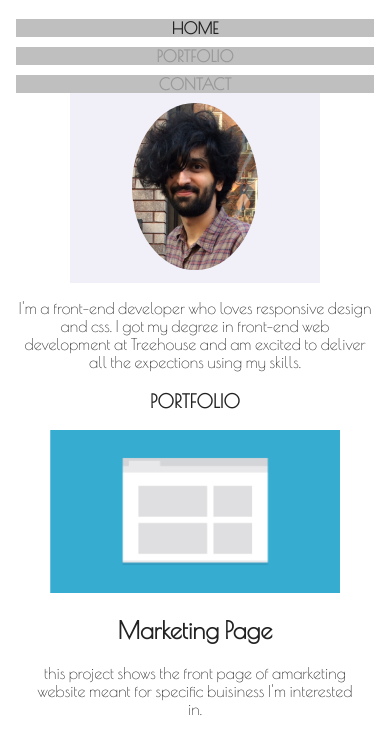
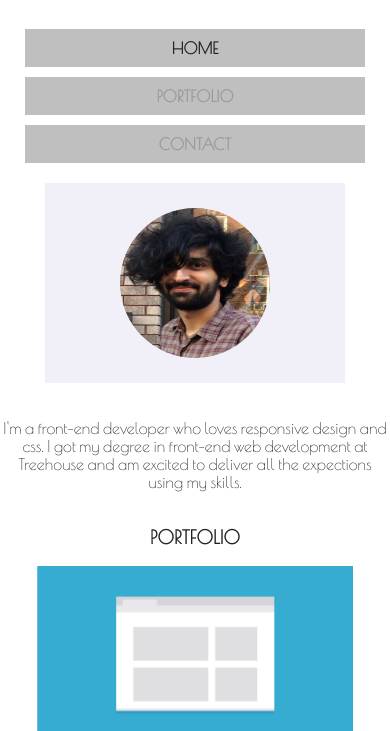
Before and after one commit to K00ry/responsive_layout_v2, a plain HTML site: page index.html in a window 390 px wide. Shown: the part 62-793 px from the top of the page. Drawn offline with nearby package versions, Linux system fonts and the light colour scheme.

Commit message:
Mobile layout Done!
Next adding the media queries!

```diff
--- a/CSS/styles.css
+++ b/CSS/styles.css
@@ -8,9 +8,10 @@ header,
 .flex ,
 footer {
 
-padding-left: 1em;
-padding-right: 1em;
-text-align: center;
+display: flex;
+flex-wrap: wrap;
+flex-direction: column;
+align-items: center;
 
 }
 
@@ -37,39 +38,67 @@ a:hover {
 
 .main-nav {
   font-weight: 700;
-  padding: 0;
-}
+  display: flex;
+  flex-direction: column;
+  width: 340px;
+
+
+  }
 
 .main-nav li {
+
 margin-top: 10px;
+padding: 10px;
   background: #BFBFBF;
 
 }
 
 .profile{
-  display: inline-block;
-    text-align: center;
-    max-width: 70%;
 
-    background-color: #F1F0F8;
+display: flex;
+height: 200px;
+width: 300px;
+align-items: center;
+margin: 20px;
+  background-color: #F1F0F8;
 }
 
 .profile-image {
-  max-width: 50%;
-  max-height: 60%;
-  border-radius: 100%;
-  margin: 10px;
+
+  width: 150px;
+  height: 150px;
+  border-radius: 50%;
+  margin: auto;
+}
+
+.intro{
+
 
 }
 
+
 .skills ,
 .port-img {
-  display: inline-block;
-  list-style-type: none;
+
+
   max-width: 90%;
-  text-align: center;
   padding: 0;
   margin: 0;
+}
+.address {
+  display: inline-block;
+max-width: 90%;
+text-align: center;
+border-bottom:2px solid #BABABA;
+
+}
+
+footer{
+display: flex;
+flex-direction: row;
+justify-content: space-around;
+
+
 }
 
 
--- a/index.html
+++ b/index.html
@@ -31,7 +31,7 @@
 	<div class="profile">
 		<img src="images/koory.jpg" alt="Picture of Kourosh Mirzai" class="profile-image">
 		</div>
-		<p>I'm a front-end developer who loves responsive design and css.
+		<p class="intro">I'm a front-end developer who loves responsive design and css.
 		I got my degree in front-end web development at Treehouse and am excited to deliver all the expections using my skills.</p>
 
 
@@ -68,12 +68,13 @@
 </main>
 
 
+	<div id="contact" class="address">
+		<h2>CONTACT</h2>
+		<p>Please dont hesitate to contact me , I would be happy to provide more information about my work.</p>
+		<h4>Phone  : <a href="tel:+1 917-414-6858">(917)414-6858</a></h4>
 
-		<h2 id="contact">CONTACT</h2>
-		<p>Please dont hesitate to contact me , I would be happy to provide more information about my work.</p>
-		<h4>Phone   <a href="tel:+1 917-414-6858">(917)414-6858</a></h4>
-
-		<h4>Email   <a href="mailto:koory.yellow@gmail.com">koory.yellow@gmail.com</a></h4>
+		<h4>Email  : <a href="mailto:koory.yellow@gmail.com">koory.yellow@gmail.com</a></h4>
+	</div>
 
 
 
```
